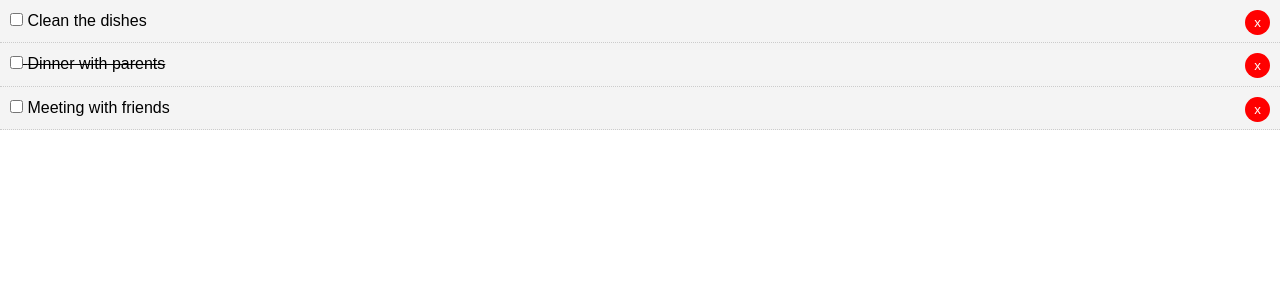
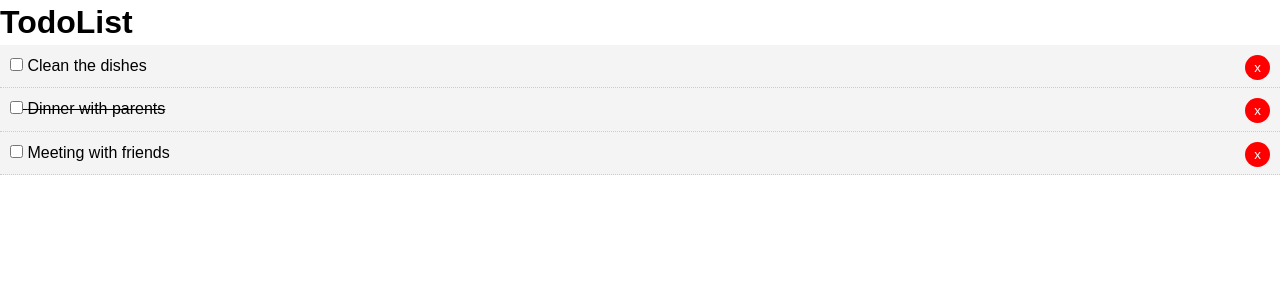
Before and after one commit to aasirah93/React_ToDoList, a React (Create React App) app: page / in a window 1280 px wide. Shown: the top 300 px of the page. Built offline with nearby package versions, Linux system fonts and the light colour scheme.

Commit message:
created header

```diff
--- a/src/App.js
+++ b/src/App.js
@@ -1,5 +1,6 @@
 import React, { Component } from 'react';
-import Todos from './components/Todos';
+import Header from './components/layout/Header';
+import Todos from './components/todo/Todos';
 
 import './App.css';
 
@@ -37,10 +38,18 @@
     }) });
   }
 
+  // Delete Todo
+  delTodo = (id) => {
+    this.setState({ todos: [...this.state.todos.filter(todo => todo.id!==id)]});
+  }
+
+
   render() {
     return (
       <div className="App">
-        <Todos todos={this.state.todos} markComplete={this.markComplete}/>
+        <Header />
+        <Todos todos={this.state.todos} markComplete={this.markComplete}
+        delTodo={this.delTodo}/>
       </div>
     );
   }
--- /dev/null
+++ b/src/components/layout/Header.js
@@ -0,0 +1,11 @@
+import React from 'react';
+
+function Header() {
+  return (
+    <header>
+      <h1>TodoList</h1>
+    </header>
+  )
+};
+
+export default Header
--- a/src/components/Todoitem.js
+++ b/src/components/todo/Todoitem.js
@@ -20,7 +20,7 @@
           <input type="checkbox" onChange={this.props.markComplete.bind
           (this, id)} /> {' '}
           { title }
-          <button style={btnStyle}>x</button>
+          <button onClick={this.props.delTodo.bind(this, id)} style= {btnStyle}>x</button>
         </p>
       </div>
       )
--- a/src/components/Todos.js
+++ b/src/components/todo/Todos.js
@@ -10,7 +10,7 @@
   render() {
     return this.props.todos.map((todo) => (
       <TodoItem key={todo.id} todo={todo} markComplete=
-      {this.props.markComplete} />
+      {this.props.markComplete} delTodo={this.props.delTodo} />
     ));
   }
 };
```
